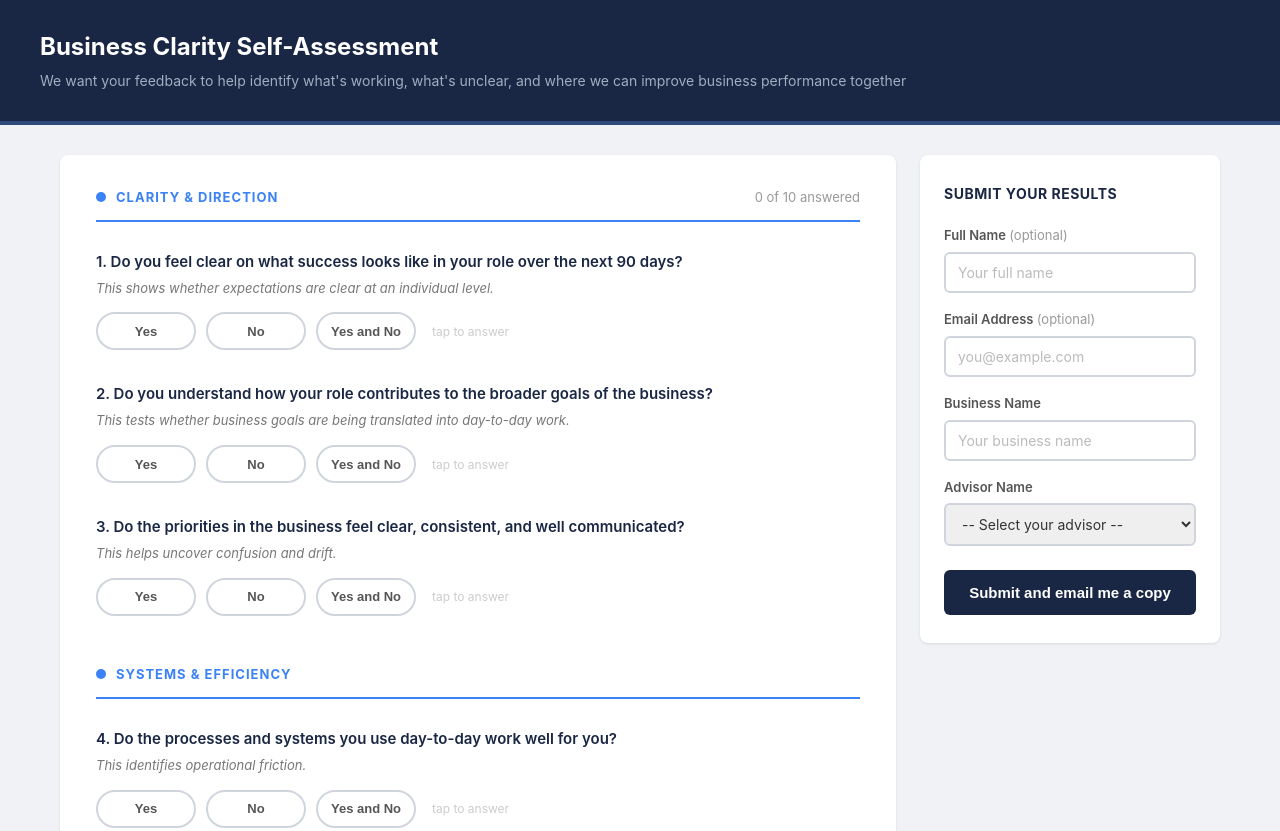
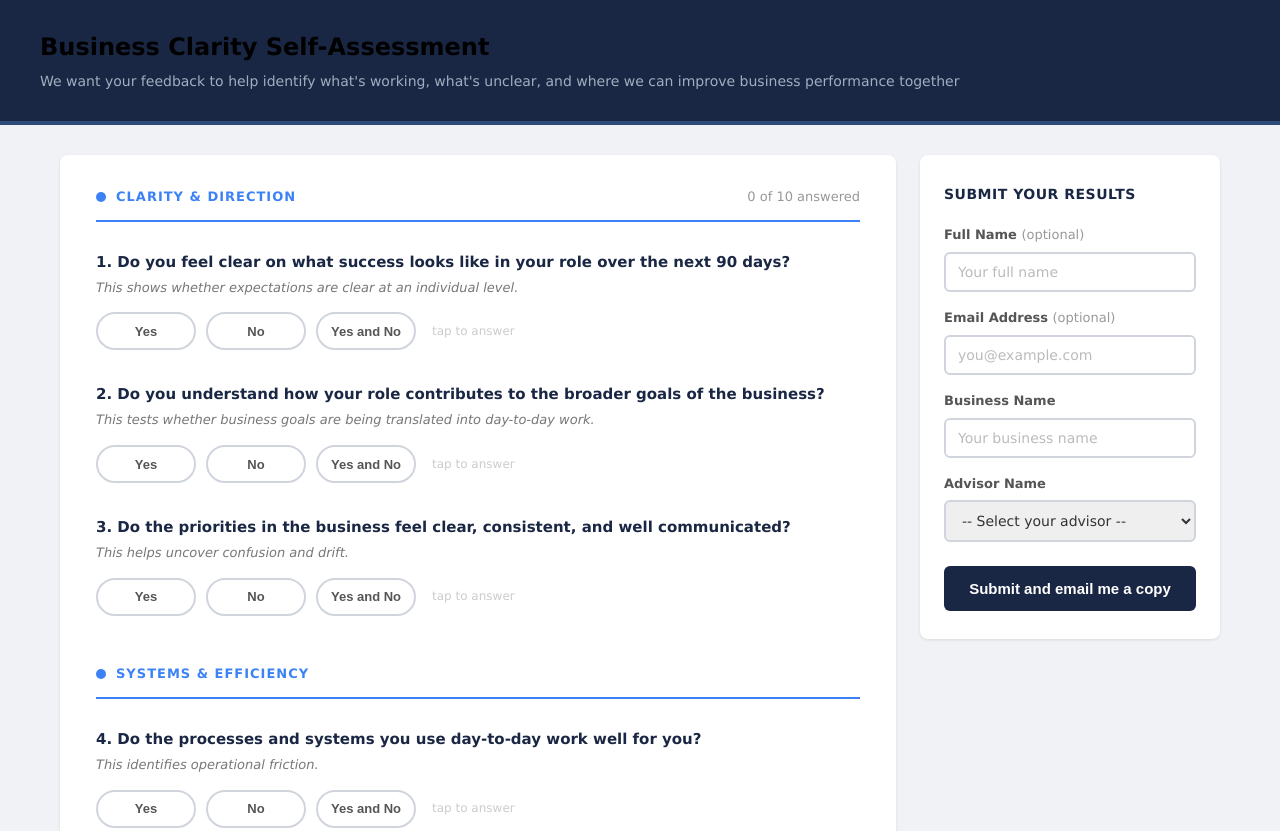
Before and after one commit to TrinityMark/10-questions, a plain HTML site: page index.html in a window 1280 px wide. Shown: the top 831 px of the page. Drawn offline with Linux system fonts and the light colour scheme; no server answers.

Commit message:
Sync advisor list from the Trinity flow and apply Trinity shared styles
- trinity-advisors.js fills the advisor select from the Trinity Power
  Automate getAdvisors flow (the source org-chart already uses), with a
  built-in fallback. Replaces the hardcoded senior advisor options.
- trinity.css carries the Trinity palette and Aptos font stack; the page
  body font now uses it.

Co-Authored-By: Claude Fable 5.1 <noreply@anthropic.com>

```diff
--- a/index.html
+++ b/index.html
@@ -4,6 +4,7 @@
     <meta charset="UTF-8">
     <meta name="viewport" content="width=device-width, initial-scale=1.0">
     <title>Business Clarity Self-Assessment</title>
+  <link rel="stylesheet" href="trinity.css">
     <style>
         * {
             margin: 0;
@@ -12,7 +13,7 @@
         }
 
         body {
-            font-family: -apple-system, BlinkMacSystemFont, 'Segoe UI', Roboto, Oxygen, Ubuntu, sans-serif;
+            font-family: var(--font);
             background-color: #f0f2f5;
             color: #333;
             line-height: 1.6;
@@ -677,14 +678,10 @@
                     <label>Advisor Name</label>
                     <select id="advisorName">
                         <option value="">-- Select your advisor --</option>
-                        <option>Andrea Szasz</option>
-                        <option>Conor Sarran</option>
-                        <option>Josh Sherrington</option>
-                        <option>Joshua Patten</option>
-                        <option>Nick Mulqueen</option>
-                        <option>Richard Caldecott</option>
                         <option>Not sure</option>
                     </select>
+                    <script src="trinity-advisors.js"></script>
+                    <script>trinityLoadAdvisors('advisorName', { extra: ['Not sure'] });</script>
                 </div>
 
                 <button class="submit-btn" onclick="submitForm()">Submit and email me a copy</button>
@@ -706,6 +703,8 @@
         }
         const advisorParam = urlParams.get('advisor');
         if (advisorParam) {
+            // The advisor list loads asynchronously; apply the URL prefill once it is in.
+            window.trinityAdvisorsReady.then(() => {
                 const select = document.getElementById('advisorName');
                 for (let i = 0; i < select.options.length; i++) {
                     if (select.options[i].text === advisorParam) {
@@ -713,6 +712,7 @@
                         break;
                     }
                 }
+            });
         }
 
         const WORD_LIMIT = 100;
--- /dev/null
+++ b/trinity-advisors.js
@@ -0,0 +1,63 @@
+/* Trinity Advisory shared advisor loader for client tools.
+   Fills a <select> with the senior advisor list from the Trinity Power Automate flow
+   (action getAdvisors, the same flow the org-chart tool uses). Keeps the first
+   placeholder option, re-applies any value already selected (for example from saved
+   state), and falls back to a built-in list if the flow is unreachable.
+
+   Usage:  <script src="trinity-advisors.js"></script>
+           <script>trinityLoadAdvisors('advisorName', { extra: ['Not sure'] });</script>
+   window.trinityAdvisorsReady resolves with the advisor array once the select is filled.
+   window.trinityAdvisorEmail(name) returns the advisor's email, or '' if unknown. */
+(function () {
+  var URL = 'https://bb06665214b0e7c9957df91fc7a08e.c0.environment.api.powerplatform.com:443/powerautomate/automations/direct/workflows/b061cace61634387b21e176cacf35fb2/triggers/manual/paths/invoke?api-version=1&sp=%2Ftriggers%2Fmanual%2Frun&sv=1.0&sig=UauD3PRUThSwVs6_q6WMEPdHuOJ_g_tecP5Nn_xIDY0';
+  var FALLBACK = [
+    { name: 'Andrea Szunyogh-Szasz', email: 'andrea.szasz@trinityadvisory.com.au' },
+    { name: 'Conor Sarran',          email: 'conor.sarran@trinityadvisory.com.au' },
+    { name: 'Josh Sherrington',      email: 'josh.sherrington@trinityadvisory.com.au' },
+    { name: 'Joshua Patten',         email: 'joshua.patten@trinityadvisory.com.au' },
+    { name: 'Nick Mulqueen',         email: 'nick.mulqueen@trinityadvisory.com.au' },
+    { name: 'Richard Caldecott',     email: 'richard.caldecott@trinityadvisory.com.au' }
+  ];
+  var byName = {};
+
+  function normalise(list) {
+    return (Array.isArray(list) ? list : (list && list.advisors) || [])
+      .map(function (a) { return { name: a.name || a.advisorName || '', email: a.email || a.advisorEmail || '' }; })
+      .filter(function (a) { return a.name; })
+      .sort(function (a, b) { return a.name.localeCompare(b.name); });
+  }
+
+  function fill(sel, list, extra) {
+    var current = sel.value;
+    var placeholder = sel.options.length ? sel.options[0] : null;
+    sel.innerHTML = '';
+    if (placeholder) sel.appendChild(placeholder);
+    byName = {};
+    list.forEach(function (a) {
+      byName[a.name] = a.email;
+      var o = document.createElement('option');
+      o.value = a.name; o.textContent = a.name; sel.appendChild(o);
+    });
+    (extra || []).forEach(function (t) {
+      var o = document.createElement('option');
+      o.value = t; o.textContent = t; sel.appendChild(o);
+    });
+    if (current) sel.value = current;
+  }
+
+  window.trinityAdvisorEmail = function (name) { return byName[name] || ''; };
+
+  window.trinityLoadAdvisors = function (selectId, opts) {
+    opts = opts || {};
+    var sel = document.getElementById(selectId);
+    window.trinityAdvisorsReady = (function () {
+      if (!sel) return Promise.resolve([]);
+      return fetch(URL, { method: 'POST', headers: { 'Content-Type': 'application/json' }, body: JSON.stringify({ action: 'getAdvisors' }) })
+        .then(function (r) { if (!r.ok) throw new Error('HTTP ' + r.status); return r.json(); })
+        .then(function (data) { var list = normalise(data); if (!list.length) throw new Error('empty'); return list; })
+        .catch(function (err) { console.warn('Advisor list fetch failed, using fallback:', err); return FALLBACK.slice(); })
+        .then(function (list) { fill(sel, list, opts.extra); return list; });
+    })();
+    return window.trinityAdvisorsReady;
+  };
+})();
--- /dev/null
+++ b/trinity.css
@@ -0,0 +1,70 @@
+/* Trinity Advisory shared styles for client tools.
+   Load this before any page-specific CSS so every tool shares one font stack and palette. */
+
+:root {
+  --trinity-blue:   #15397F;
+  --trinity-dark:   #0089CF;
+  --trinity-light:  #C5D9F1;
+  --trinity-gold:   #FFC000;
+  --trinity-grey:   #BFBFBF;
+  --trinity-grey-light: #F2F2F2;
+
+  --status-green: #CAF0CC;
+  --status-amber: #FFE699;
+  --status-red:   #FF9797;
+  --status-red-light: #FFC9C9;
+
+  --text:       #000000;
+  --text-muted: #595959;
+  --border:     var(--trinity-grey);
+  --surface:    #FFFFFF;
+  --page:       var(--trinity-grey-light);
+
+  --font: Aptos, Verdana, Calibri, "Segoe UI", system-ui, sans-serif;
+  --heading-size: 14pt;
+  --body-size:    11pt;
+}
+
+body {
+  font-family: var(--font);
+  font-size: var(--body-size);
+  color: var(--text);
+  background: var(--page);
+}
+
+h1, h2, h3 { font-family: var(--font); color: var(--text); }
+h1 { font-size: var(--heading-size); }
+
+.trinity-header {
+  background: var(--trinity-blue);
+  color: #FFFFFF;
+  border-bottom: 3px solid var(--trinity-dark);
+}
+.trinity-header h1, .trinity-header p { color: #FFFFFF; }
+
+.trinity-btn {
+  background: var(--trinity-blue);
+  color: #FFFFFF;
+  border: none;
+  font-family: var(--font);
+}
+.trinity-btn:hover    { background: var(--trinity-dark); }
+.trinity-btn:disabled { background: var(--trinity-grey); cursor: not-allowed; }
+.trinity-btn-secondary { background: var(--trinity-dark); }
+.trinity-btn-secondary:hover { background: var(--trinity-blue); }
+
+.trinity-input, .trinity-select {
+  font-family: var(--font);
+  color: var(--text);
+  border: 1.5px solid var(--border);
+  background: var(--surface);
+}
+.trinity-input:focus, .trinity-select:focus {
+  outline: none;
+  border-color: var(--trinity-dark);
+}
+
+.trinity-card {
+  background: var(--surface);
+  border: 1px solid var(--border);
+}
```
Lines whose indentation alone changed are shown as unchanged.
